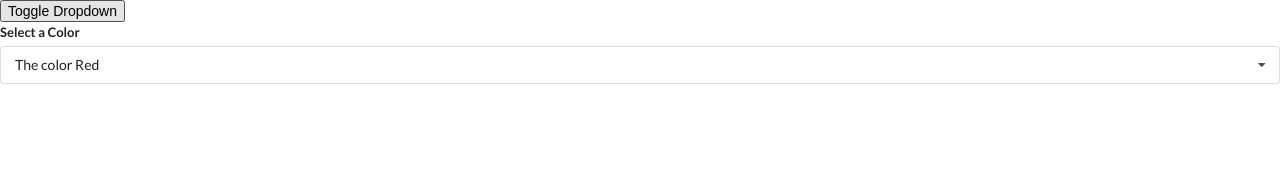
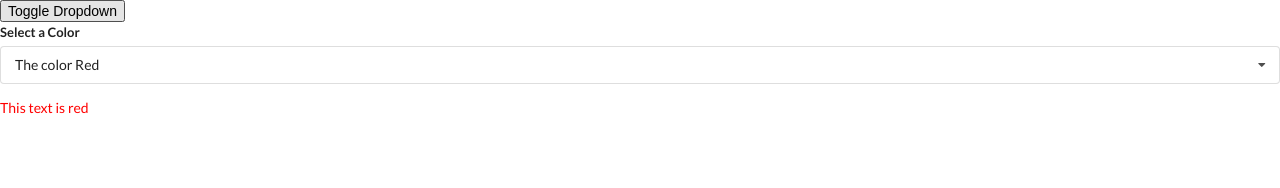
Before and after one commit to deeprony7/react-widgets, a React (Create React App) app: page / in a window 1280 px wide. Shown: the top 188 px of the page. Built offline with nearby package versions, Linux system fonts and the light colour scheme.

Commit message:
added color as per the value

```diff
--- a/src/components/Dropdown.js
+++ b/src/components/Dropdown.js
@@ -51,6 +51,7 @@ const Dropdown = ({ options, selected, onSelectedChange }) => {
                     </div>
                 </div>
             </div>
+            <p style={{ color: selected.value }}>This text is {selected.value}</p>
         </div>
     )
 }
```
